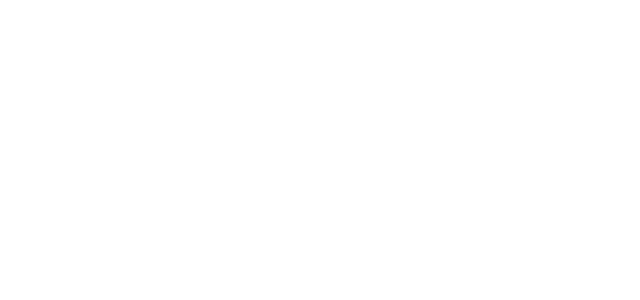
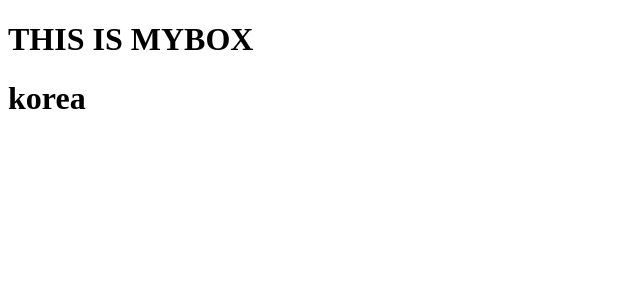
Before and after one commit to zxcvcx123/react20231031, a React (Create React App) app: page / in a window 1280 px wide. Shown: the top 300 px of the page, without its empty margins (0-640 px from the left). Built offline with nearby package versions, Linux system fonts and the light colour scheme.

Commit message:
export, import default 예제

```diff
--- a/src/App.js
+++ b/src/App.js
@@ -1,10 +1,11 @@
-import { MyBox, MyElem, name, person } from "./component/MyBox";
+import aaggee, { city } from "./component/MyElem";
+import MyBox, { country } from "./component/MyBox";
 
 function App() {
   return (
     <>
       <MyBox />
-      <MyElem />
+      <h1>{country}</h1>
     </>
   );
 }
--- a/src/component/MyBox.js
+++ b/src/component/MyBox.js
@@ -1,11 +1,12 @@
 export function MyBox() {
-  return null;
+  return (
+    <div>
+      <h1>THIS IS MYBOX</h1>
+    </div>
+  );
 }
 
-export function MyElem() {
-  return null;
-}
+export const country = "korea";
+export const person = { name: "son", age: "33" };
 
-export let name = "손흥민";
-export const address = "신촌";
-export const person = { name: "강인", age: 22 };
+export default MyBox;
--- /dev/null
+++ b/src/component/MyElem.js
@@ -0,0 +1,18 @@
+// named export
+export function MyElem() {
+  return (
+    <div>
+      <h1>MY ELEMENT</h1>
+    </div>
+  );
+}
+
+// named export
+export const city = "seoul";
+
+// default export
+// 이름은 정해져 있지 않고
+// 한 파일에 하나만 가능
+const age = 33;
+
+export default age;
```
